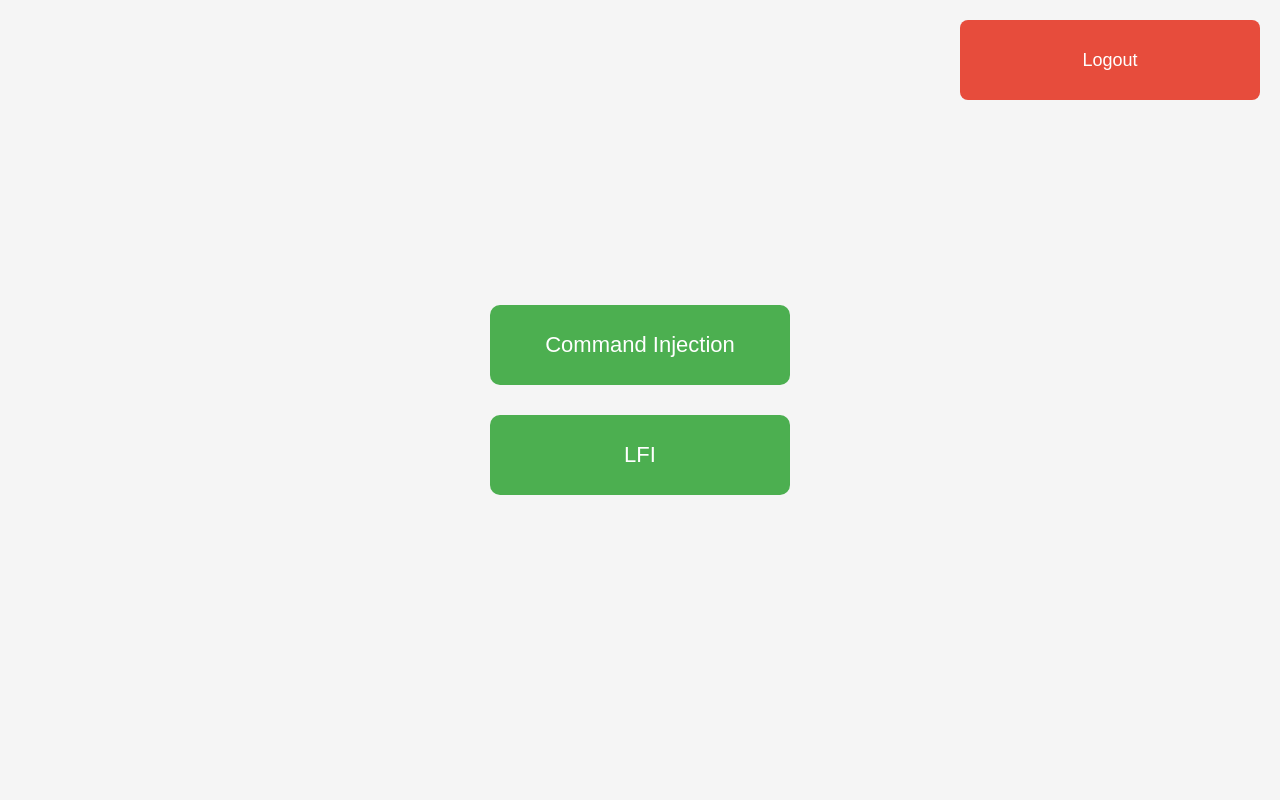
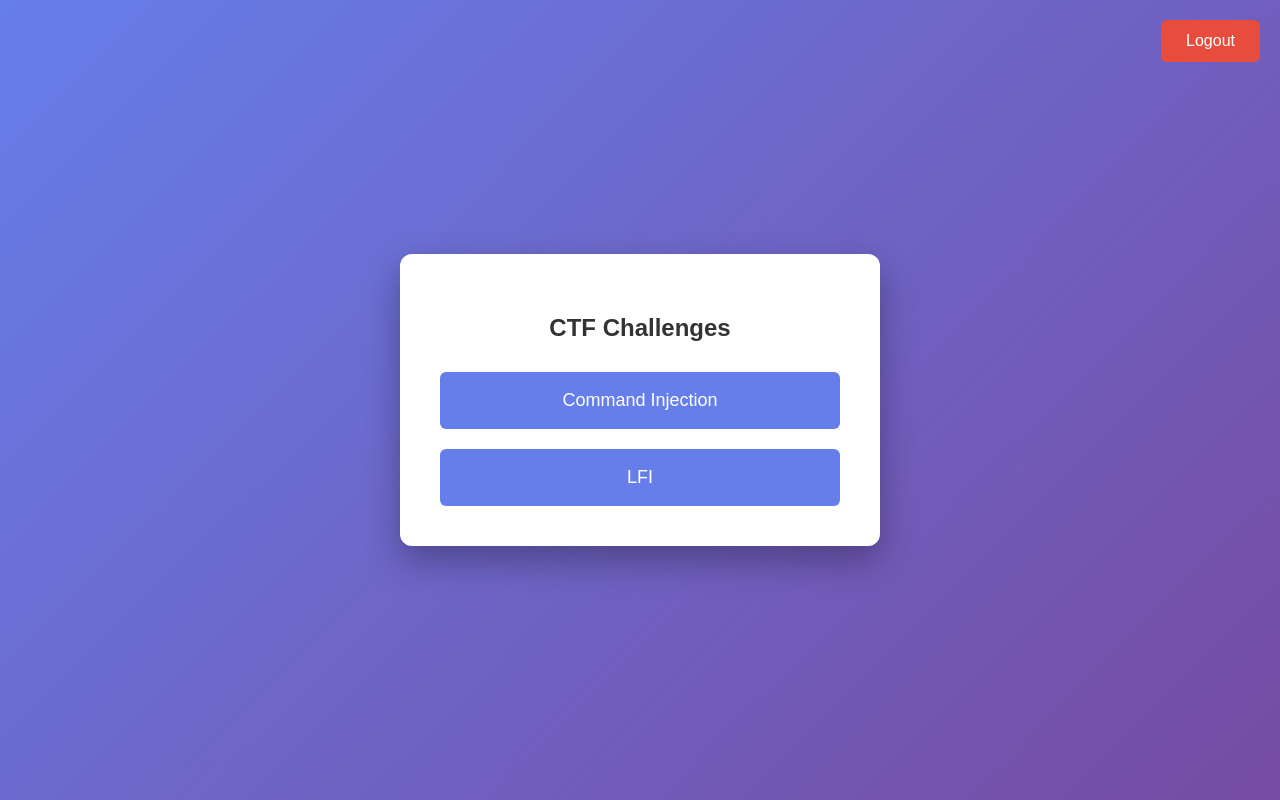
Before and after one commit to Mustafaa8a/Smart-Fuzzing-Framework-for-Web-Apps, a Flask app: template FUZZ FrameWork Site/templates/index.html in a window 1280 px wide. Run offline with Flask 3, Linux system fonts and the light colour scheme; the template is opened without the code that fills it, so the values that code supplies are empty.

Commit message:
jwt token and web design

```diff
--- a/FUZZ FrameWork Site/app.py
+++ b/FUZZ FrameWork Site/app.py
@@ -7,7 +7,7 @@ from urllib.parse import unquote
 
 app = Flask(__name__)
 app.config['JWT_SECRET_KEY'] = 'lol_i_am_the_admin'
-app.config['JWT_ACCESS_TOKEN_EXPIRES'] = timedelta(hours=1)
+app.config['JWT_ACCESS_TOKEN_EXPIRES'] = timedelta(hours=8)
 app.config['JWT_TOKEN_LOCATION'] = ['cookies']
 app.config['JWT_COOKIE_CSRF_PROTECT'] = False
 
@@ -82,8 +82,7 @@ def login():
         if username == "admin" and password == "monkey":
             # Create JWT token with username and password
             access_token = create_access_token(
-                identity=username,
-                additional_claims={"password": password}
+                identity=username
             )
 
             # Create response and set JWT token in cookie
--- a/FUZZ FrameWork Site/templates/index.html
+++ b/FUZZ FrameWork Site/templates/index.html
@@ -1,20 +1,22 @@
 <!DOCTYPE html>
-<html>
+<html lang="en">
 <head>
     <meta charset="UTF-8">
+    <meta name="viewport" content="width=device-width, initial-scale=1.0">
     <title>CTF Challenges</title>
     <style>
         body {
+            font-family: Arial, sans-serif;
+            background: linear-gradient(135deg, #667eea, #764ba2);
             height: 100vh;
+            display: flex;
+            justify-content: center;
+            align-items: center;
             margin: 0;
-                display: flex;
-                justify-content: center;   /* center horizontally */
-                align-items: center;      /* center vertically */
-                background-color: #f5f5f5;
-                font-family: Arial, sans-serif;
+            position: relative;
         }
 
-            /* --- Top-right logout button container --- */
+        /* Logout button */
         .top-right {
             position: absolute;
             top: 20px;
@@ -23,55 +25,72 @@
 
         .logout-btn {
             padding: 12px 25px;
-                font-size: 18px;
+            font-size: 16px;
             cursor: pointer;
-                background-color: #e74c3c;
+            background: #e74c3c;
             color: white;
             border: none;
-                border-radius: 8px;
+            border-radius: 6px;
+            transition: 0.2s;
+        }
+        .logout-btn:hover {
+            background: #c0392b;
         }
 
-            .logout-btn:hover {
-                background-color: #c0392b;
+        /* Center card */
+        .card {
+            background: white;
+            padding: 40px;
+            border-radius: 12px;
+            box-shadow: 0 15px 35px rgba(0,0,0,0.3);
+            width: 400px;
+            text-align: center;
+        }
+
+        h2 {
+            color: #333;
+            margin-bottom: 30px;
         }
 
         .button-container {
             display: flex;
             flex-direction: column;
-                gap: 30px; /* space between buttons */
-                text-align: center;
+            gap: 20px;
         }
 
         button {
-                padding: 20px 40px;     /* bigger padding */
-                font-size: 22px;        /* bigger text */
+            padding: 18px;
+            font-size: 18px;
             cursor: pointer;
-                background-color: #4CAF50;
+            background: #667eea;
             color: white;
             border: none;
-                border-radius: 10px;    /* larger radius */
-                width: 300px;           /* bigger width */
-                height: 80px;           /* bigger height */
+            border-radius: 6px;
+            transition: 0.2s;
         }
-
         button:hover {
-                background-color: #45a049;
+            background: #5a6fd8;
         }
     </style>
 </head>
 <body>
 
-        <!-- Logout Button (POST request using form) -->
+    <!-- Logout Button -->
     <div class="top-right">
         <form action="/logout" method="POST">
             <button type="submit" class="logout-btn">Logout</button>
         </form>
     </div>
 
+    <!-- Main Content Box -->
+    <div class="card">
+        <h2>CTF Challenges</h2>
+
         <div class="button-container">
             <button onclick="window.location.href='/run'">Command Injection</button>
             <button onclick="window.location.href='/read'">LFI</button>
         </div>
+    </div>
 
 </body>
 </html>
```
Lines whose indentation alone changed are shown as unchanged.
